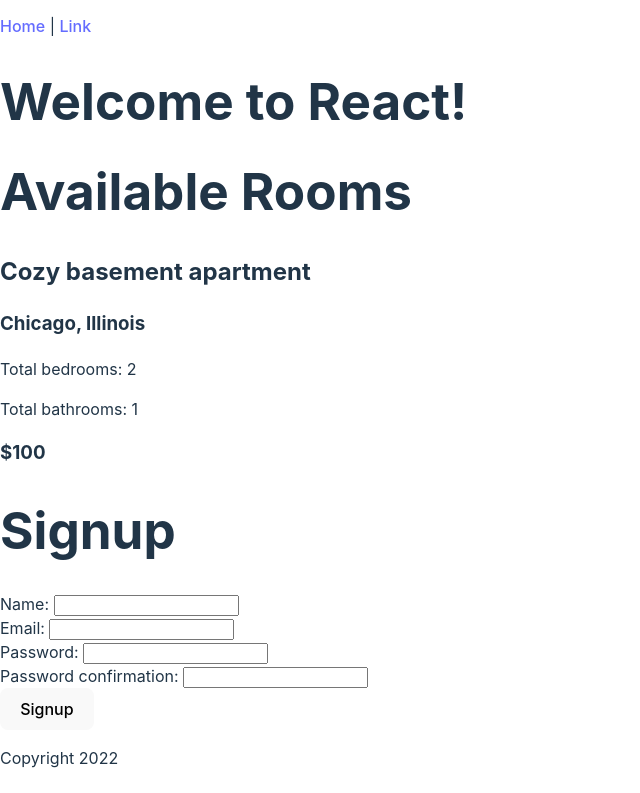
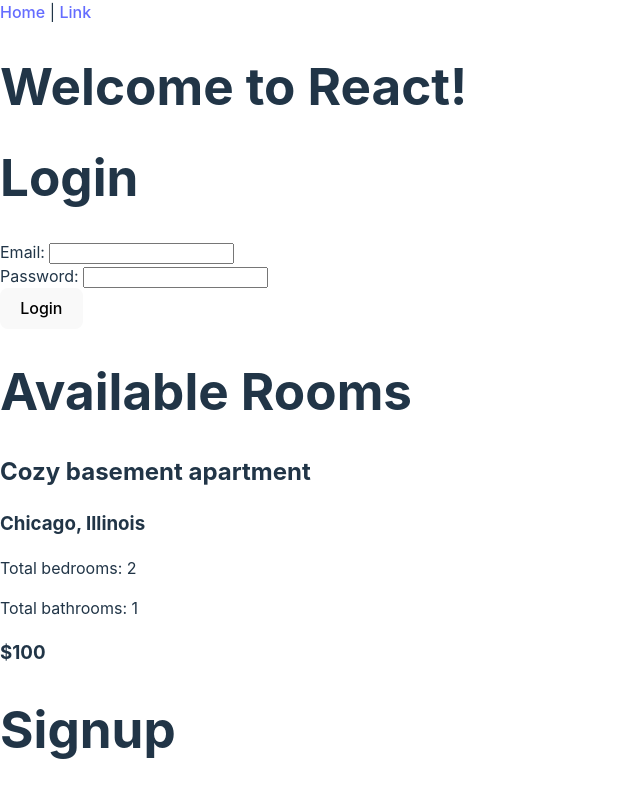
Before and after one commit to BenSShin/air-bnb-frontend, a React (Vite) app: page / in a window 1280 px wide. Shown: the top 793 px of the page, without its empty margins (0-640 px from the left). Built offline with nearby package versions, Linux system fonts and the light colour scheme.

Commit message:
connected Login to Content

```diff
--- a/src/Content.jsx
+++ b/src/Content.jsx
@@ -1,5 +1,6 @@
 import { RoomsIndex } from "./RoomsIndex";
 import { SignUp } from "./SignUp";
+import { Login } from "./Login";
 
 export function Content() {
   const room = [
@@ -21,6 +22,7 @@ export function Content() {
   return (
     <main>
       <h1>Welcome to React!</h1>
+      <Login />
       <RoomsIndex rooms={room} />
       <SignUp />
     </main>
```
